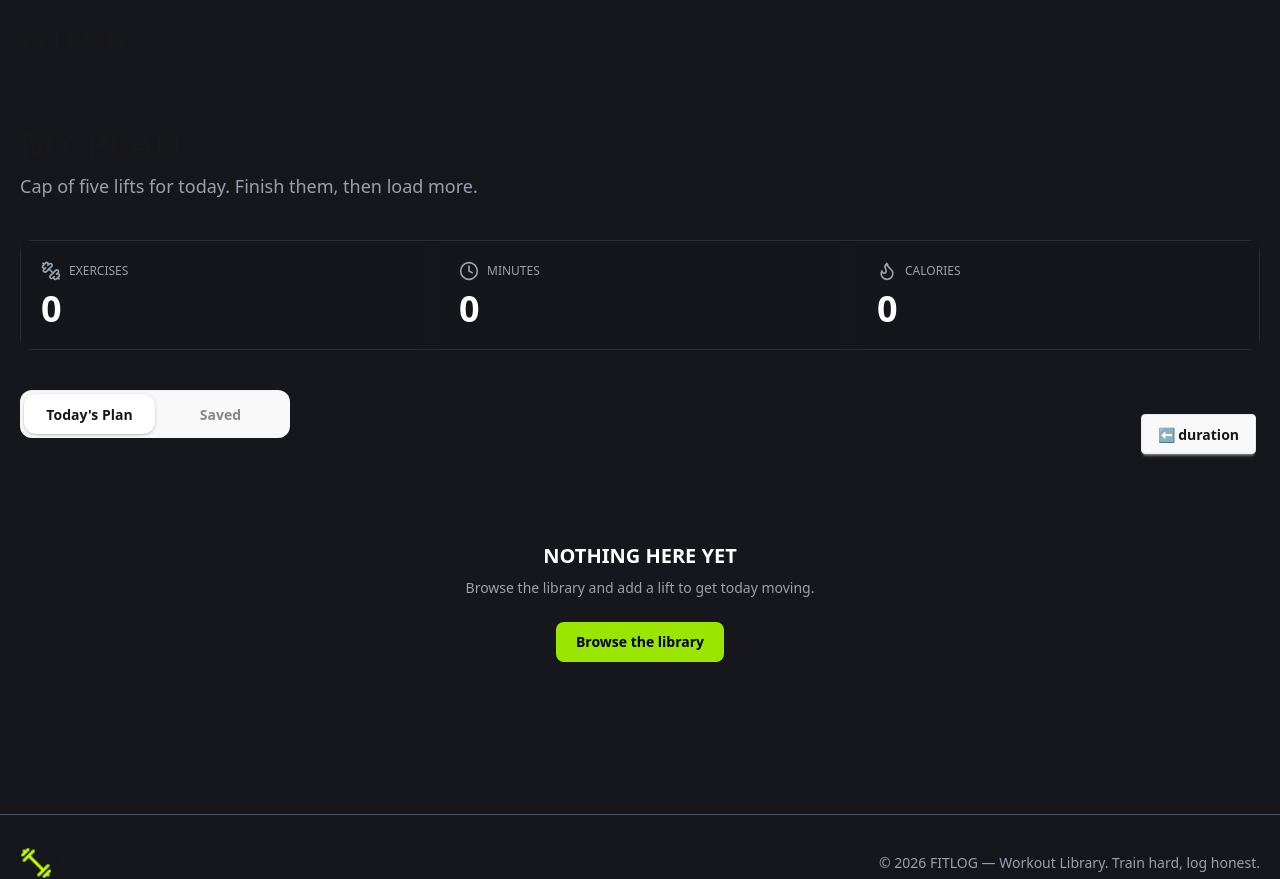
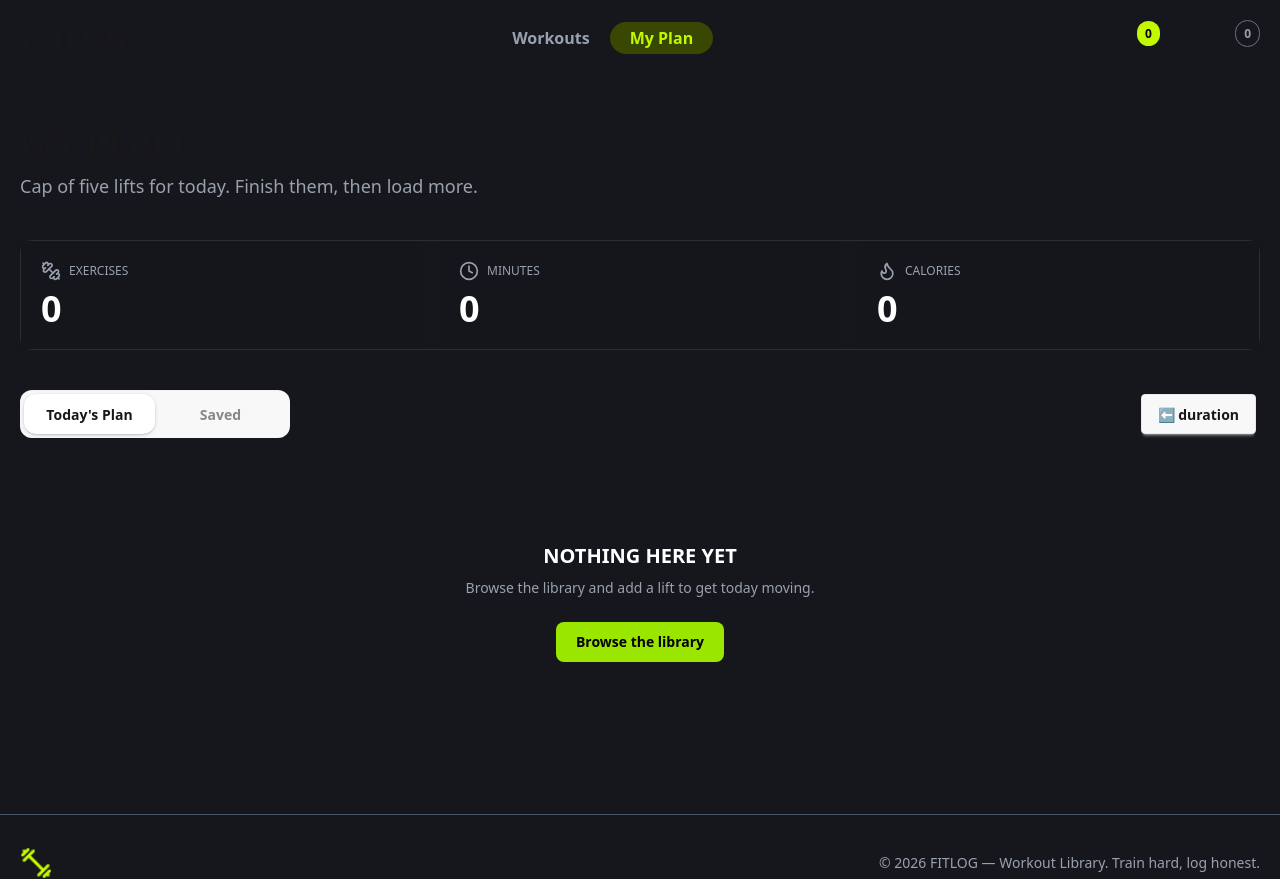
Before and after one commit to irfanhossaintanjid/assignment-6, a Next.js app: page /my-plan in a window 1280 px wide. Built offline with nearby package versions, Linux system fonts and the light colour scheme.

Commit message:
add 404 page

```diff
--- a/src/app/my-plan/page.tsx
+++ b/src/app/my-plan/page.tsx
@@ -1,22 +1,16 @@
 "use client";
 import { LuDumbbell, LuClock, LuFlame, LuStar } from "react-icons/lu";
-import { usePlan  } from "@/context/PlanContext";
+import { usePlan } from "@/context/PlanContext";
 import { useState } from "react";
 import Link from "next/link";
 import Image from "next/image";
 
-
 export default function MyPlanPage() {
-
   const { metrics } = usePlan();
   const [activeTab, setActiveTab] = useState<"plan" | "saved">("plan");
-const { plan, saved, markAsDone,removeFromPlan, removeFromSaved } = usePlan();
+  const { plan, saved, markAsDone, removeFromPlan, removeFromSaved } = usePlan();
 
   const currentList = activeTab === "plan" ? plan : saved;
-
-
-
-
 
   const [sortBy, setSortBy] = useState("duration");
 
@@ -27,52 +21,42 @@ const sortedList = [...currentList].sort((a, b) => {
     return 0;
   });
 
-
-
   return (
     <section className="container mx-auto px-5 py-12">
-      <h1 className="font-[family-name:var(--font-oswald)] text-3xl font-bold uppercase lg:text-4xl">
+      <h1 className=" text-3xl font-bold uppercase lg:text-4xl">
         My Plan
       </h1>
-        <p className="text-lg text-gray-400 mt-2">
+      <p className="mt-2 text-base text-gray-400 sm:text-lg">
         Cap of five lifts for today. Finish them, then load more.
       </p>
 
       <div className="mt-10 grid grid-cols-1 gap-4 sm:grid-cols-3 rounded-xl border border-white/10">
-  <div className=" bg-[#14161b] p-5">
-    <p className="text-xs uppercase flex items-center gap-2 text-gray-400">
+        <div className="bg-[#14161b] p-5">
+          <p className="flex items-center gap-2 text-xs uppercase text-gray-400">
             <LuDumbbell className="size-5" /> Exercises
           </p>
-
-    <h3 className="mt-2 text-4xl font-bold text-white">
-      { metrics.exercises}
-    </h3>
+          <h3 className="mt-2 text-4xl font-bold text-white">{metrics.exercises}</h3>
         </div>
 
-  <div className=" bg-[#14161b] p-5">
-    <p className="text-xs uppercase flex items-center gap-2 text-gray-400">
+        <div className="bg-[#14161b] p-5">
+          <p className="flex items-center gap-2 text-xs uppercase text-gray-400">
             <LuClock className="size-5" /> Minutes
           </p>
-
-    <h3 className="mt-2 text-4xl font-bold text-white">
-      { metrics.minutes}
-    </h3>
+          <h3 className="mt-2 text-4xl font-bold text-white">{metrics.minutes}</h3>
         </div>
 
-  <div className=" bg-[#14161b] p-5">
-    <p className="text-xs uppercase flex items-center gap-2 text-gray-400">
+        <div className="bg-[#14161b] p-5">
+          <p className="flex items-center gap-2 text-xs uppercase text-gray-400">
             <LuFlame className="size-5" /> Calories
           </p>
-
-    <h3 className="mt-2 text-4xl font-bold text-white">
-      { metrics.calories}
-    </h3>
+          <h3 className="mt-2 text-4xl font-bold text-white">{metrics.calories}</h3>
         </div>
       </div>
 
+
       <div className="mt-10 flex flex-col items-center justify-between gap-4 sm:flex-row">
 
-<div className="tabs tabs-box  grid grid-cols-2 w-[270px] rounded-xl mb-10 ">
+        <div className="tabs tabs-box grid w-full grid-cols-2 rounded-xl sm:mb-10 sm:w-[270px]">
           <input
             type="radio"
             name="my_tabs_1"
@@ -92,10 +76,16 @@ const sortedList = [...currentList].sort((a, b) => {
         </div>
 
 
-<div className="flex items-center gap-2">
-   Sort By <div className="dropdown dropdown-left dropdown-end">
-  <div tabIndex={0} role="button" className="btn m-1">⬅️ {sortBy}</div>
-  <ul tabIndex={-1} className="dropdown-content menu bg-base-100 rounded-box z-1 w-52 p-2 shadow-sm">
+        <div className="flex w-full items-center justify-between gap-2 sm:w-auto sm:justify-start sm:mb-10">
+          Sort By{" "}
+          <div className="dropdown dropdown-left dropdown-end">
+            <div tabIndex={0} role="button" className="btn m-1">
+              ⬅️ {sortBy}
+            </div>
+            <ul
+              tabIndex={-1}
+              className="dropdown-content menu bg-base-100 rounded-box z-1 w-52 p-2 shadow-sm"
+            >
               <li><a onClick={() => setSortBy("duration")}>duration</a></li>
               <li><a onClick={() => setSortBy("calories")}>calories</a></li>
               <li><a onClick={() => setSortBy("rating")}>rating</a></li>
@@ -106,14 +96,10 @@ const sortedList = [...currentList].sort((a, b) => {
 
       {sortedList.length === 0 ? (
         <div className="py-16 text-center">
-    <h2 className="text-xl font-bold uppercase text-white">
-      NOTHING HERE YET
-    </h2>
-
+          <h2 className="text-xl font-bold uppercase text-white">NOTHING HERE YET</h2>
           <p className="mt-2 text-sm text-gray-400">
             Browse the library and add a lift to get today moving.
           </p>
-
           <Link
             href="/#library"
             className="mt-6 inline-block rounded-lg bg-lime-400 px-5 py-2.5 text-sm font-bold text-black hover:bg-lime-300"
@@ -137,11 +123,14 @@ const sortedList = [...currentList].sort((a, b) => {
                   className="object-cover"
                 />
               </div>
-          <div className="flex flex-1 items-center justify-between gap-2">
+
+
+              <div className="flex min-w-0 flex-1 flex-col gap-3 sm:flex-row sm:items-center sm:justify-between sm:gap-2">
                 <div>
                   <h3 className="text-lg font-bold text-white">{workout.name}</h3>
                   <p className="text-sm text-gray-400">{workout.equipment}</p>
-            <div className="mt-4 flex items-center gap-2   px-3 py-2 text-xs text-gray-400">
+
+                  <div className="mt-4 flex flex-wrap items-center gap-2 px-3 py-2 text-xs text-gray-400">
                     <span className="flex items-center gap-1.5">
                       <LuClock className="size-3.5 text-[#c2f800]" />
                       {workout.duration} min
@@ -151,21 +140,30 @@ const sortedList = [...currentList].sort((a, b) => {
                       {workout.caloriesBurned} kcal
                     </span>
                     <span className="flex items-center gap-1.5">
-                        <LuStar className="size-3.5 text-[#c2f800]  " />
+                      <LuStar className="size-3.5 text-[#c2f800]" />
                       {workout.rating}
                     </span>
                   </div>
                 </div>
-                    < div className="flex items-center  gap-2">
-                    <Link href={`/workout/${workout.id}`} className=" border-gray-500  btn btn-sm btn-outline rounded-2xl border   hover:bg-gray-800  px-4 py-2 font-bold ">
+
+
+                <div className="flex flex-wrap items-center gap-2">
+                  <Link
+                    href={`/workout/${workout.id}`}
+                    className="btn btn-sm btn-outline rounded-2xl border border-gray-500 px-4 py-2 font-bold hover:bg-gray-800"
+                  >
                     View Details
                   </Link>
-                {activeTab === "plan" && "isDone" in workout && !workout.isDone && (
+             {activeTab === "plan" && "isDone" in workout && (
                      <button
                       onClick={() => markAsDone(workout.id)}
-                        className="btn btn-sm rounded-2xl border-[#c2f800] bg-[#c2f800] px-4 font-bold text-black hover:bg-[#c2f800]/70">
-                            Mark as Done
-                          </button>)}
+                       disabled={workout.isDone}
+                     className="btn btn-sm rounded-2xl  bg-[#c2f800] px-4 font-bold text-black hover:bg-[#c2f800]/70 disabled:bg-gray-800  disabled:text-black "
+                        >
+                    {workout.isDone ? "Done ✓" : "Mark as Done"}
+                        </button>
+                      )}
+
                   <button
                     onClick={() =>
                       activeTab === "plan"
@@ -181,9 +179,7 @@ const sortedList = [...currentList].sort((a, b) => {
             </div>
           ))}
         </div>
-  )
-    }
-
+      )}
     </section>
   );
 }
--- a/src/components/LibrarySection.tsx
+++ b/src/components/LibrarySection.tsx
@@ -35,7 +35,7 @@ export default function LibrarySection() {
     <section id="library" className="container mx-auto p-5 my-16 scroll-mt-20">
       <div>
         <h2 className="text-2xl font-bold lg:text-3xl">THE LIBRARY</h2>
-        <p className="mt-5 max-w-xl text-sm leading-6 text-gray-400 sm:text-base">
+        <p className="mt-5 max-w-xl text-sm  text-gray-400 sm:text-base">
           Twelve lifts covering every major muscle group.
         </p>
       </div>
--- a/src/components/Navbar.tsx
+++ b/src/components/Navbar.tsx
@@ -1,10 +1,14 @@
 "use client";
+import { usePathname } from "next/navigation";
 
+import { usePlan } from "@/context/PlanContext";
 import Link from "next/link";
 import { useState } from "react";
 
 export default function Navbar() {
+  const { plan, saved } = usePlan();
   const [isOpen, setIsOpen] = useState(false);
+ const pathname = usePathname();
 
   return (
     <div className="container mx-auto p-5 sticky top-0 bg-[#15171d] z-50">
@@ -16,34 +20,71 @@ export default function Navbar() {
         </div>
 
 
-        <div className="hidden md:flex gap-5">
-          <Link className="font-bold" href="/">
-            Workouts
-          </Link>
+        <div className="hidden md:flex ">
 
-          <Link className="font-bold" href="/my-plan">
-            My Plan
-          </Link>
+          <div className="flex items-center gap-5">
+      <Link
+        href="/"
+        className={`font-bold ${pathname === "/" ? "text-[#c2f800] rounded-2xl px-5 py-1 bg-[#384701]" : "text-gray-400"}`}
+      >
+        Workouts
+      </Link>
+
+      <Link
+        href="/my-plan"
+        className={`font-bold ${pathname === "/my-plan" ? "text-[#c2f800] rounded-2xl px-5 py-1 bg-[#384701]" : "text-gray-400"}`}
+      >
+        My Plan
+      </Link>
+        </div>
         </div>
 
 
         <div className="hidden md:flex gap-5">
           <Link className="font-bold" href="/my-plan">
-            Plan
+            Plan{ <span className="ml-1 rounded-full bg-[#c2f800]  px-2 py-1 text-xs font-bold text-black">{plan.length}</span>}
           </Link>
 
           <Link className="font-bold" href="/my-plan">
-            Saved
+            Saved { <span className="ml-1 rounded-full border border-gray-500 px-2 py-1 text-xs font-bold text-gray-400">{saved.length}</span>}
           </Link>
         </div>
 
 
-        <button
-          onClick={() => setIsOpen(!isOpen)}
-          className="text-2xl md:hidden"
-        >
-          ☰
-        </button>
+
+
+
+        <label className="btn btn-circle swap swap-rotate md:hidden">
+  <input
+    type="checkbox"
+    checked={isOpen}
+    onChange={() => setIsOpen((prev) => !prev)}
+    aria-label="Toggle menu"
+  />
+
+
+  <svg
+    className="swap-off fill-current"
+    xmlns="http://www.w3.org/2000/svg"
+    width="32"
+    height="32"
+    viewBox="0 0 512 512"
+  >
+    <path d="M64,384H448V341.33H64Zm0-106.67H448V234.67H64ZM64,128v42.67H448V128Z" />
+  </svg>
+
+
+  <svg
+    className="swap-on fill-current"
+    xmlns="http://www.w3.org/2000/svg"
+    width="32"
+    height="32"
+    viewBox="0 0 512 512"
+  >
+    <polygon points="400 145.49 366.51 112 256 222.51 145.49 112 112 145.49 222.51 256 112 366.51 145.49 400 256 289.49 366.51 400 400 366.51 289.49 256 400 145.49" />
+  </svg>
+</label>
+
       </div>
 
 
--- a/src/context/PlanContext.tsx
+++ b/src/context/PlanContext.tsx
@@ -70,11 +70,11 @@ const markAsDone = (id: number) => {
   };
 
 
-  const all = [...plan, ...saved];
+
  const metrics = {
-    exercises: all.length,
-    minutes: all.reduce((total, item) => total + item.duration, 0),
-    calories: all.reduce((total, item) => total + item.caloriesBurned, 0),
+    exercises: plan.length,
+    minutes: plan.reduce((total, item) => total + item.duration, 0),
+    calories: plan.reduce((total, item) => total + item.caloriesBurned, 0),
   };
 
 
```
Also changed, not shown: src/app/not-found.tsx (added, +26 -0 lines), src/app/workout/[id]/page.tsx (+5 -4 lines), src/components/WorkoutCard.tsx (+4 -4 lines), 1 other file (tests, documents, lock files or other folders). Lines whose indentation alone changed are shown as unchanged.
